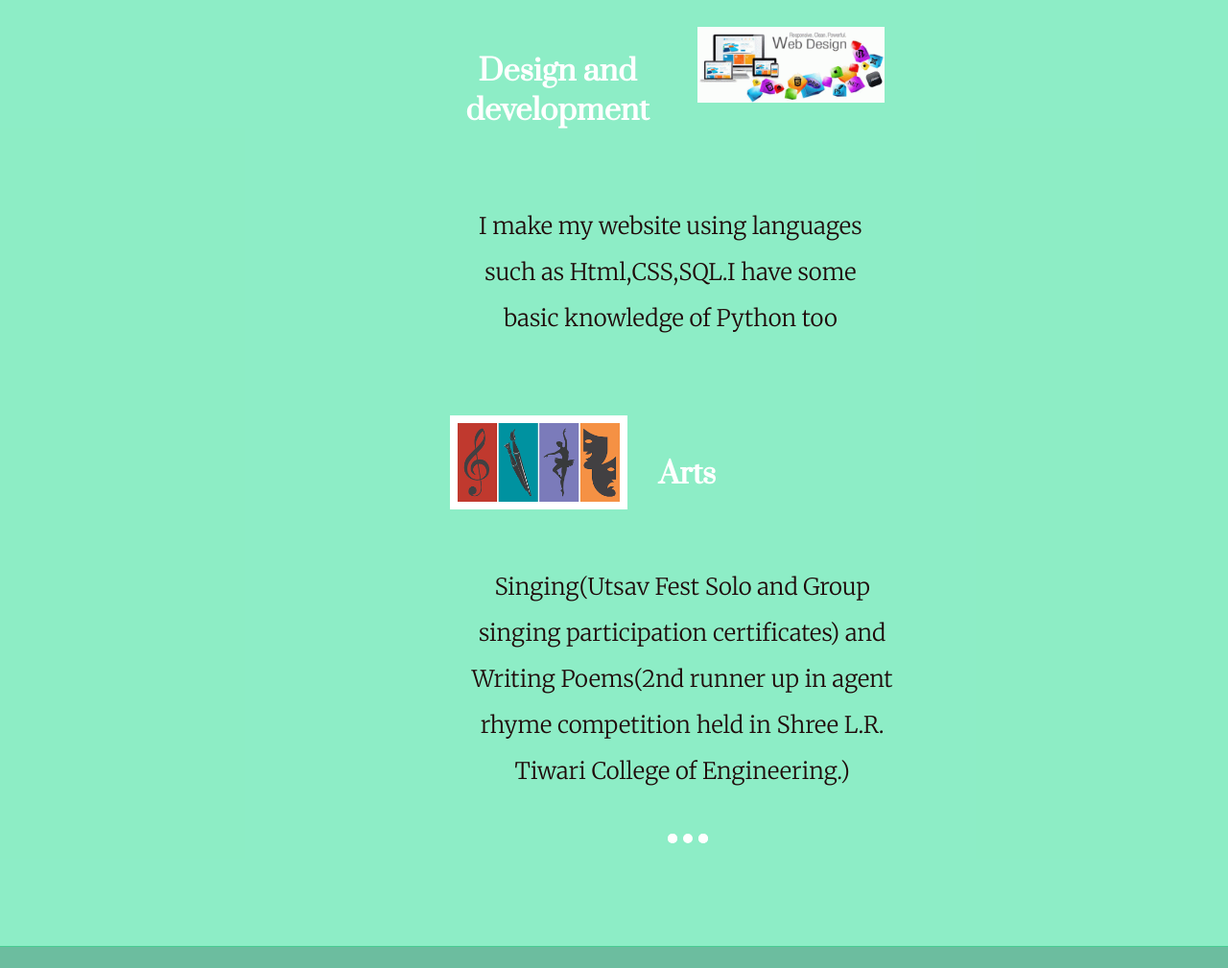
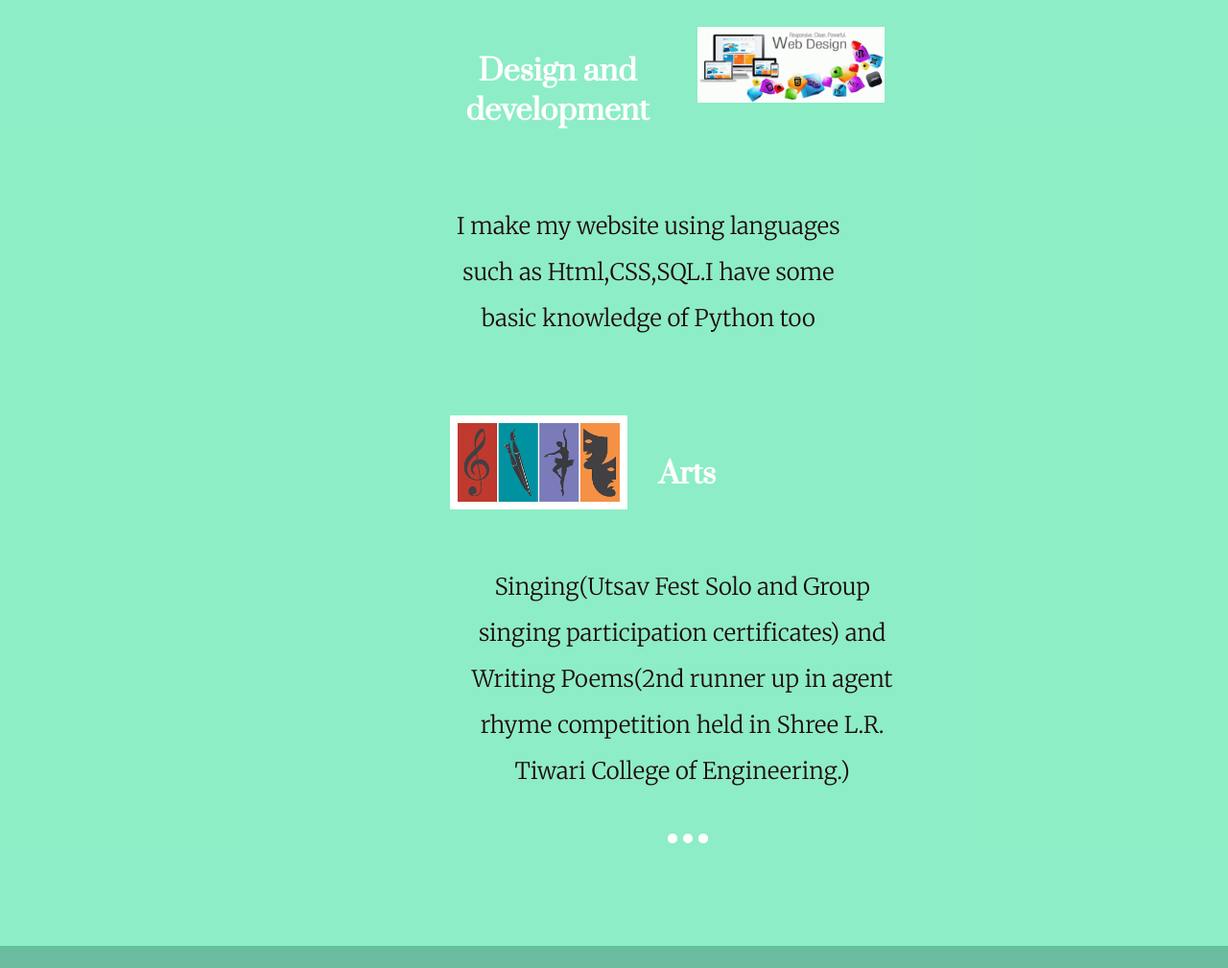
Before and after one commit to nikita250100/Nikita_Resume, a plain HTML site: page index.html in a window 1280 px wide. Shown: the part 1392-2401 px from the top of the page at 96% size. Drawn offline with Linux system fonts and the light colour scheme; a web font is replaced by a local one.

Commit message:
I make website changes

```diff
--- a/index.html
+++ b/index.html
@@ -54,7 +54,7 @@
         <!--<h3>Lorem ipsum dolor.</h3> -->
         <img src="images/webdevelopment.gif" alt="sorry" height="28%" width="38%" class="imgsk1" style="margin-top:5%; margin-right: 5%;" >
         <h3 class="skill1 " style=" font-size:1.9rem; padding-top:10%;padding-bottom: 8%; padding-right: 35%;">Design and development</h3>
-        <p class="skill2 width1" style=" font-size:1.5rem; width:87%; margin-left: 8%;margin-top:7%;font-align:left; ">I make my website using languages such as Html,CSS,SQL.I have some basic knowledge of Python too</p>
+        <p class="skill2 width1" style=" font-size:1.5rem; width:80%; margin-left: 7%;margin-top:7%;font-align:left; ">I make my website using languages such as Html,CSS,SQL.I have some basic knowledge of Python too</p>
         </div>
         <div class="arts-container" style="width:44%;margin-left: 31%;margin-left:34%; margin-top:6%;">
         <img src="images/arts.png" alt="sorry" height="12%" width="30%" class="imgsk2" style=" border:solid 8px white; margin-left: 6%;">
```
